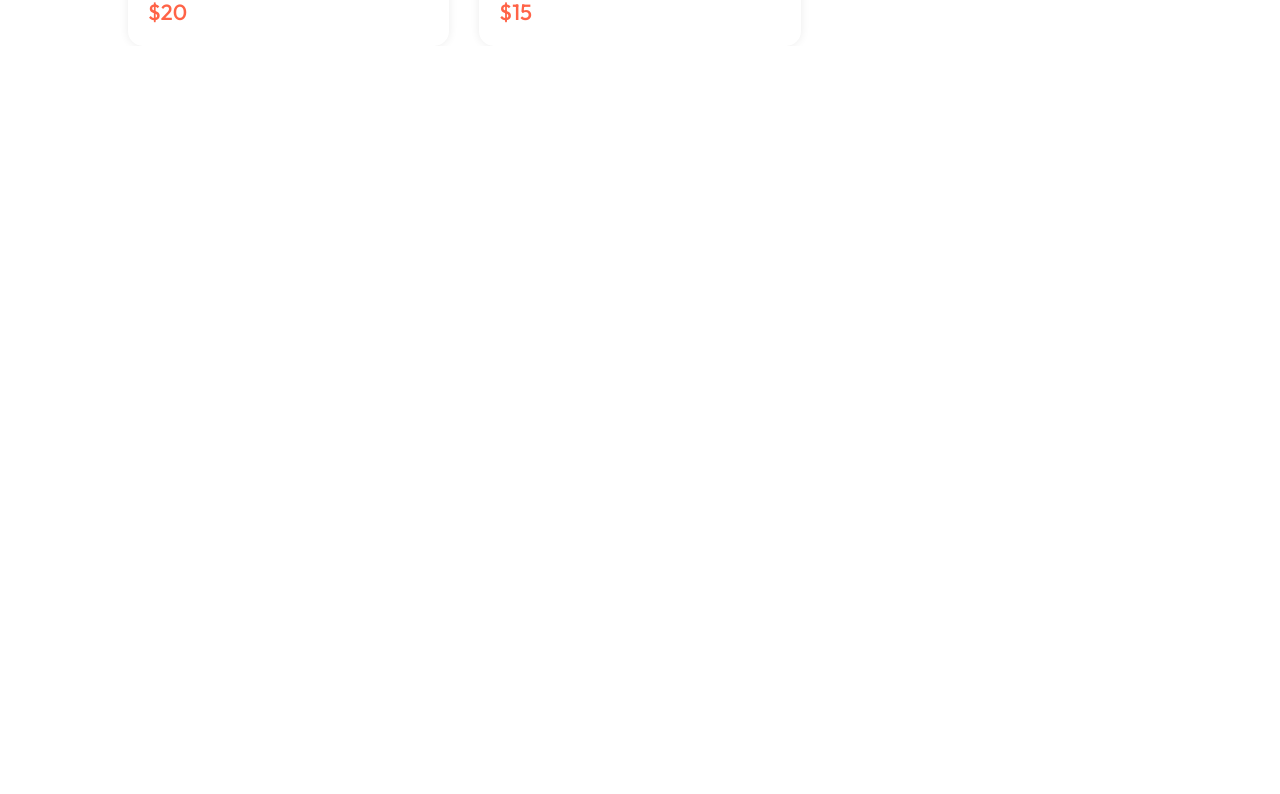
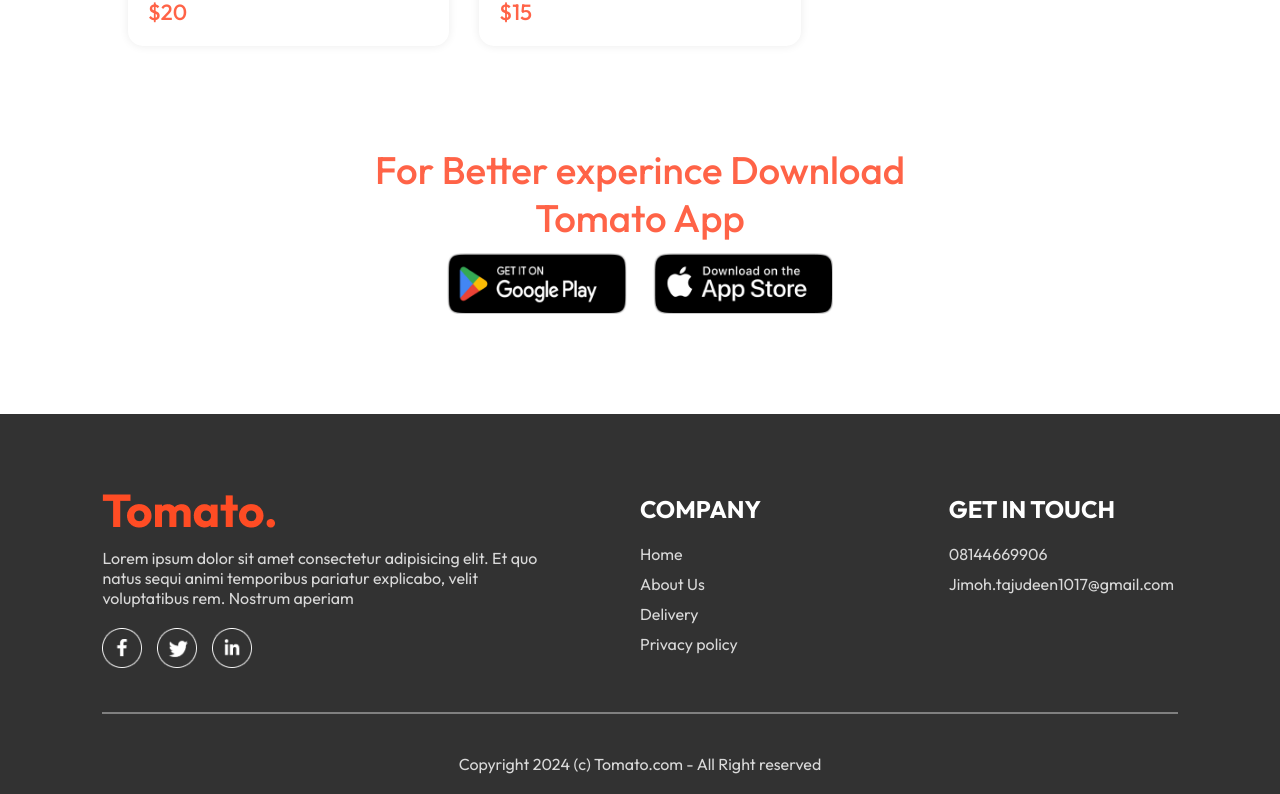
Before and after one commit to Teejay-deen/frontend-food-delivery, a React (Vite) app: page / in a window 1280 px wide. Shown: the part 5716-6510 px from the top of the page. Before the commit the page ends 5762 px from the top, so only its background shows below. Built offline with nearby package versions, Linux system fonts and the light colour scheme.

Commit message:
adding AppDownload components

```diff
--- a/src/App.jsx
+++ b/src/App.jsx
@@ -5,10 +5,13 @@
 import Cart from './pages/Cart/Cart';
 import PlaceOrder from "./pages/PlaceOrder/PlaceOrder"
 import Menu from "./pages/Menu/Menu"
+import Footer from './components/Footer/Footer';
+
 
 
 const App = () => {
   return (
+    <>
     <div className='app'>
       <NavBar />
       <Routes>
@@ -19,6 +22,8 @@
       </Routes>
 
     </div>
+    <Footer />
+    </>
   )
 }
 
--- /dev/null
+++ b/src/components/AppDownload/AppDownload.jsx
@@ -0,0 +1,17 @@
+import React from 'react'
+import './Appdownload.css'
+import { assets } from '../../assets/assets'
+
+const AppDownload = () => {
+  return (
+    <div className='app-download' id='app-download'>
+        <p>For Better experince Download <br /> Tomato App</p>
+        <div className="app-download-platform">
+            <img src={assets.play_store} alt="" />
+            <img src={assets.app_store} alt="" />
+        </div>
+    </div>
+  )
+}
+
+export default AppDownload
--- /dev/null
+++ b/src/components/AppDownload/Appdownload.css
@@ -0,0 +1,32 @@
+
+
+.app-download{
+    margin: auto;
+    margin-top: 100px;
+    font-size: max(3vw, 20px);
+    text-align: center;
+    font-weight: 500;
+}
+
+.app-download p{
+    color: tomato;
+}
+
+.app-download-platform{
+    display: flex;
+    justify-content: center;
+    gap: max(2vw, 10px);
+    margin-top: 10px;
+}
+
+.app-download-platform img{
+    width: max(30vw, 120px);
+    max-width: 180px;
+    transition: 0.5s;
+    cursor: pointer;
+}
+
+.app-download-platform img:hover{
+
+   transform: scale(1.05);
+}
--- /dev/null
+++ b/src/components/Footer/Footer.css
@@ -0,0 +1,58 @@
+.footer {
+  color: #d9d9d9;
+  background-color: #323232;
+  display: flex;
+  flex-direction: column;
+  align-items: center;
+  gap: 20px;
+  padding: 20px 8vw;
+  padding-top: 80px;
+  margin-top: 100px;
+}
+
+.footer-content {
+  width: 100%;
+  display: grid;
+  grid-template-columns: 2fr 1fr 1fr;
+  gap: 80px;
+}
+
+.footer-content-left,
+.footer-content-right,
+.footer-content-center {
+  display: flex;
+  flex-direction: column;
+  align-items: start;
+  gap: 20px;
+}
+
+.footer-content-left li,
+.footer-content-right li,
+.footer-content-center li {
+  list-style: none;
+  margin-bottom: 10px;
+  cursor: pointer;
+}
+
+.footer-content-right h2, .footer-content-center h2{
+    color: white;
+}
+
+.footer-social-icons img{
+    width: 40px;
+    margin-right: 15px;
+    cursor: pointer;
+}
+
+.footer-social-icons img:hover{
+    border: 3px solid tomato;
+    border-radius: 50px;
+}
+
+.footer hr{
+    width: 100%;
+    height: 2px;
+    margin: 20px 0;
+    background-color: gray;
+    border: none;
+}
--- /dev/null
+++ b/src/components/Footer/Footer.jsx
@@ -0,0 +1,48 @@
+import React from "react";
+import "./Footer.css";
+import { assets } from "../../assets/assets";
+
+const Footer = () => {
+  return (
+    <div className="footer" id="footer">
+      <div className="footer-content">
+        <div className="footer-content-left">
+          <img src={assets.logo} alt="" />
+
+          <p>
+            Lorem ipsum dolor sit amet consectetur adipisicing elit. Et quo
+            natus sequi animi temporibus pariatur explicabo, velit voluptatibus
+            rem. Nostrum aperiam{" "}
+          </p>
+          <div className="footer-social-icons">
+            <img src={assets.facebook_icon} alt="" />
+            <img src={assets.twitter_icon} alt="" />
+            <img src={assets.linkedin_icon} alt="" />
+          </div>
+        </div>
+
+        <div className="footer-content-center">
+            <h2>COMPANY</h2>
+            <ul>
+                <li>Home</li>
+                <li>About Us</li>
+                <li>Delivery</li>
+                <li>Privacy policy</li>
+            </ul>
+        </div>
+
+        <div className="footer-content-right">
+            <h2>GET IN TOUCH</h2>
+            <ul>
+                <li>08144669906</li>
+                <li>Jimoh.tajudeen1017@gmail.com</li>
+            </ul>
+        </div>
+      </div>
+      <hr />
+      <p className="footer-copyright">Copyright 2024 (c) Tomato.com - All Right reserved </p>
+    </div>
+  );
+};
+
+export default Footer;
--- a/src/pages/Home/Home.jsx
+++ b/src/pages/Home/Home.jsx
@@ -3,6 +3,8 @@
 import Header from '../../components/Header/Header'
 import Menu from '../Menu/Menu'
 import FoodDisplay from '../../components/FoodDisplay/FoodDisplay'
+import Footer from '../../components/Footer/Footer'
+import AppDownload from '../../components/AppDownload/AppDownload'
 
 const Home = () => {
 
@@ -13,6 +15,7 @@
       <Header />
       <Menu category={category} setCategory={setCategory}/>
       <FoodDisplay category={category} />
+      <AppDownload />
     </div>
   )
 }
```
